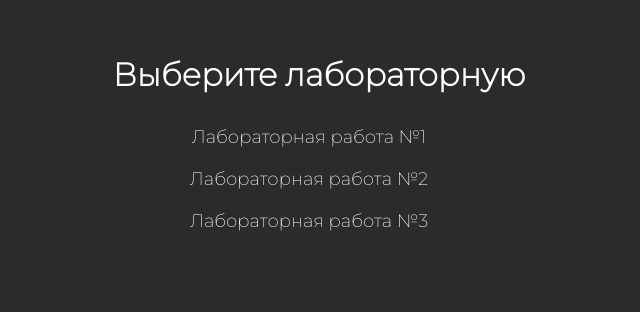
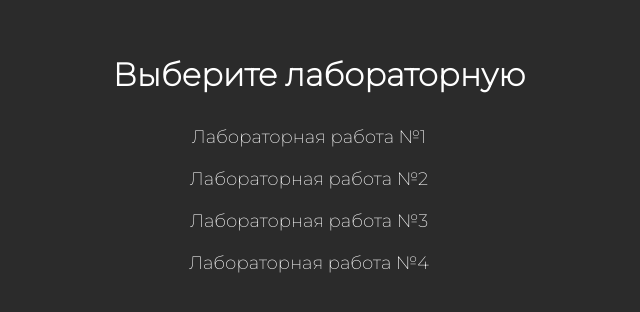
Before and after one commit to Libraaaa/webdev-exam-2023-1-wb339, a plain HTML site: page main_menu_lab/index.html in a window 1280 px wide. Shown: the part 216-528 px from the top of the page, without its empty margins (331-971 px from the left). Drawn offline with Linux system fonts and the light colour scheme.

Commit message:
main-menu

```diff
--- a/main_menu_lab/index.html
+++ b/main_menu_lab/index.html
@@ -21,6 +21,8 @@
                             №1</a></li>
                     <li><a href="http://kocheva-211-331-web-dev-2022-1-lab2.std-1861.ist.mospolytech.ru/">Лабораторная работа №2</a></li>
                     <li><a href="http://kocheva-211-331-web-dev-2022-1-lab3.std-1861.ist.mospolytech.ru/">Лабораторная работа №3</a></li>
+                    <li><a href="C:\Users\пользователь\Desktop\working\3semestr\Web\lab4_my\index.html">Лабораторная работа №4</a></li>
+
                 </ul>
             </nav>
 
```
